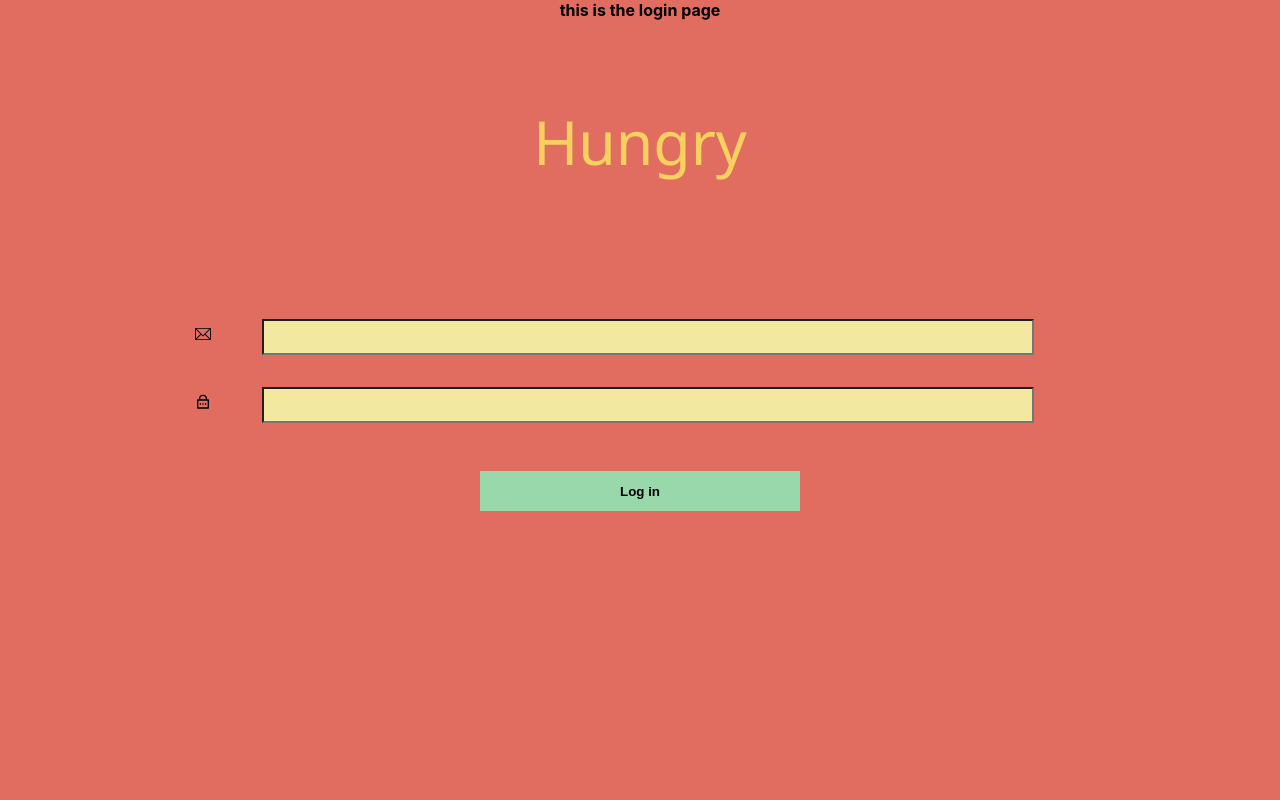
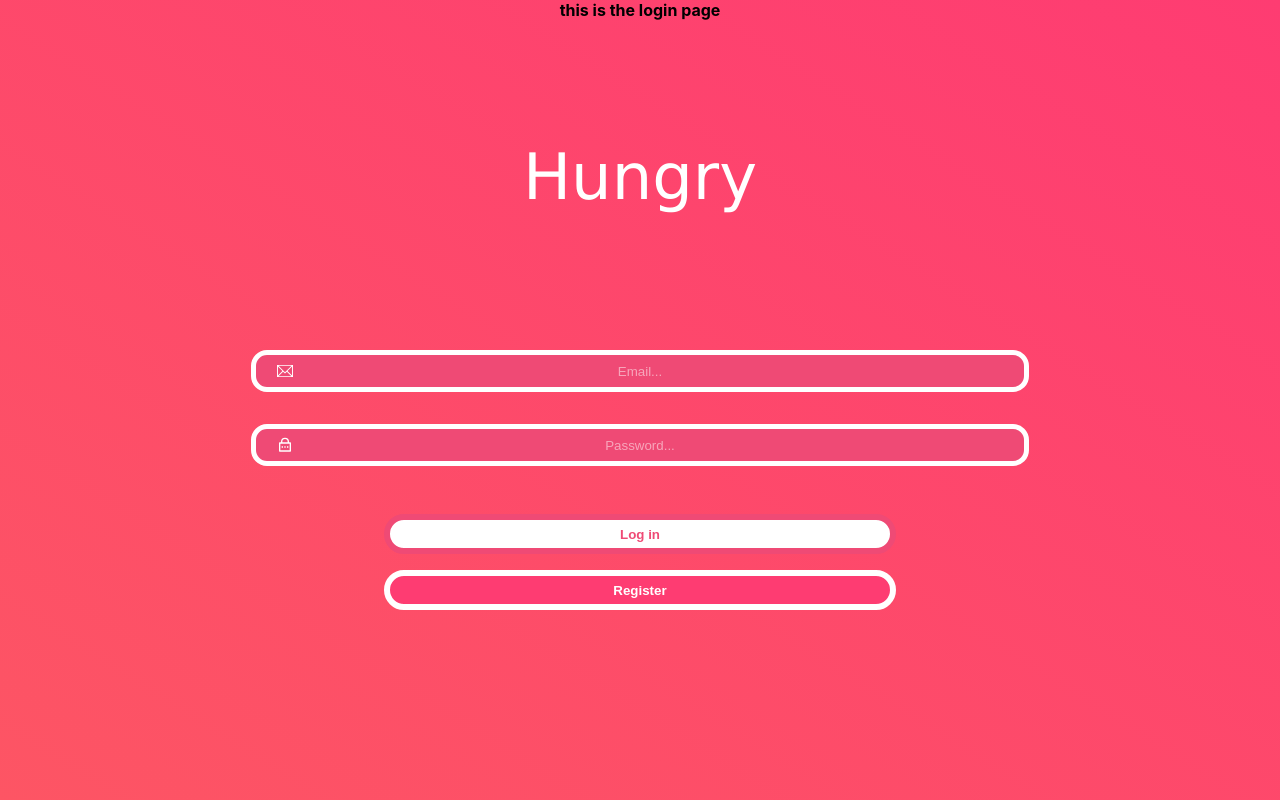
Before and after one commit to tornikej98/Hungry, a React (Create React App) app in the folder client/: page /logout in a window 1280 px wide. Built offline with nearby package versions, Linux system fonts and the light colour scheme.

Commit message:
added some more css for login page, problem with pulling up recipes unique to user

```diff
--- a/client/src/App.js
+++ b/client/src/App.js
@@ -28,24 +28,24 @@ function App() {
           <Routes>
             <Route
               path='/'
-              element={{ user } ? <MainPage /> : <Navigate to='/login' />}
+              element={user ? <MainPage /> : <Navigate to='/login' />}
             />
             <Route
               path='/login'
-              element={!{ user } ? <Login /> : <Navigate to='/' />}
+              element={<Login />}
             />
             <Route
               path='/register'
-              element={!{ user } ? <Register /> : <Navigate to='/login' />}
+              element={<Register />}
             />
             <Route
               path='/logout'
-              element={{ user } ? <Login /> : <Navigate to='/login' />}
+              element={<Login />}
             />
 
             <Route
               path='/likedRecipes'
-              element={{ user } ? <LikedRecipes /> : <Navigate to='/login' />}
+              element={user ? <LikedRecipes /> : <Navigate to='/login' />}
             />
           </Routes>
 
--- a/client/src/hooks/Register.js
+++ b/client/src/hooks/Register.js
@@ -10,8 +10,8 @@ export const RegisterUser = () => {
         setLoading(true)
         setError(null)
 
-        const response = await fetch('/user/register', {
-            method: "POST",
+        const response = await fetch('http://127.0.0.1:5000/user/register', {
+            method: 'POST',
             headers: { 'Content-Type': 'application/json' },
             body: JSON.stringify({ email, password })
         })
--- a/client/src/pages/LikedRecipes.js
+++ b/client/src/pages/LikedRecipes.js
@@ -32,6 +32,7 @@ function LikedRecipes() {
             }
         }
         fetchLikedRecipes()
+        console.log(user.accessToken)
     }, [])
 
 
@@ -54,7 +55,7 @@ function LikedRecipes() {
 
                 {recipes && recipes.map((recipe) => (
 
-                    <div key={recipe.id} className='recipe'>
+                    <div key={recipe._id} className='recipe'>
                         <div className='recipe-image'>
                             <img src={recipe.image} />
                         </div>
--- a/client/src/pages/Login.js
+++ b/client/src/pages/Login.js
@@ -4,6 +4,7 @@ import { RiLockPasswordLine } from 'react-icons/ri'
 
 import { useState } from "react";
 import { LoginUser } from "../hooks/Login";
+import { IconContext } from "react-icons";
 import { useAuthCtx } from '../hooks/useAuthCtx';
 import { Link } from 'react-router-dom';
 
@@ -31,25 +32,35 @@ const Login = () => {
         <div className="login-page">
             <h4>this is the login page</h4>
             <h1 className="title">Hungry</h1>
+
             <form className="login" onSubmit={handleSubmit}>
 
 
                 <div className='input-field'>
-                    <TfiEmail />
-                    <input type="email" onChange={(e) => setEmail(e.target.value)} value={email}
+                    <IconContext.Provider value={{ color: 'white' }}>
+                        <TfiEmail className='login-icon' />
+                    </IconContext.Provider>
+                    <input type="email" placeholder='Email...' onChange={(e) => setEmail(e.target.value)} value={email}
                     />
                 </div>
 
                 <div className='input-field'>
-                    <RiLockPasswordLine />
-                    <input type="password" onChange={(e) => setpassword(e.target.value)} value={password}
+                    <IconContext.Provider value={{ color: 'white' }}>
+                        <RiLockPasswordLine className='login-icon' />
+                    </IconContext.Provider>
+                    <input type="password" placeholder='Password...' onChange={(e) => setpassword(e.target.value)} value={password}
                     />
                 </div>
 
 
-                <div className='btn'>
+                <div className='log-btn'>
                     <Link to='/'>
                         <button disabled={loading}>Log in</button>
+                    </Link>
+                </div>
+                <div className='reg-btn'>
+                    <Link to='/register'>
+                        <button disabled={loading}>Register</button>
                     </Link>
                 </div>
 
--- a/client/src/pages/Register.js
+++ b/client/src/pages/Register.js
@@ -1,6 +1,10 @@
+
+import { TfiEmail } from 'react-icons/tfi'
+import { RiLockPasswordLine } from 'react-icons/ri'
 import { useState } from "react";
 import { RegisterUser } from "../hooks/Register";
-
+import { Link } from 'react-router-dom';
+import('./register.css')
 
 const Register = () => {
     const [email, setEmail] = useState('')
@@ -16,20 +20,33 @@ const Register = () => {
     return (
 
         <div className="register-page">
-            <h1>this is register page</h1>
+            <h4>this is register page</h4>
+            <h1 className="title">Hungry</h1>
+
             <form className="register-form" onSubmit={handleSubmit}>
                 <h1>Register</h1>
 
-                <label>Email:</label>
+                <div className="register-input">
+                    <TfiEmail />
                     <input type="email" onChange={(e) => setEmail(e.target.value)} value={email}
                     />
+                </div>
 
-                <label>Password:</label>
+                <div className="register-input">
+                    <RiLockPasswordLine />
                     <input type="password" onChange={(e) => setpassword(e.target.value)} value={password}
                     />
+                </div>
 
+                <div className='register-btn'>
                     <button disabled={loading}>Register Account</button>
                     {error && <div className="error">{error}</div>}
+                    <Link to='/login'>
+                        <button disabled={loading}>Log in</button>
+                    </Link>
+
+                </div>
+
             </form>
         </div>
     )
--- a/client/src/pages/login.css
+++ b/client/src/pages/login.css
@@ -1,15 +1,18 @@
 .login-page {
-    background-color: rgb(225, 109, 96);
+    /* background-color: rgb(253, 85, 100); */
+    background-image: linear-gradient(to top right, rgb(253, 85, 100), rgb(254, 60, 114));
     height: 100vh;
 }
 
 
 
 .title {
-    font-family: 'Segoe UI', Tahoma, Geneva, Verdana, sans-serif;
-    font-size: 3.8em;
-    padding-top: 10vh;
-    color: rgb(247, 208, 96);
+    /* font-family: Cambria, Cochin, Georgia, Times, 'Times New Roman', serif; */
+    /* font-family: 'Segoe UI', Tahoma, Geneva, Verdana, sans-serif; */
+    font-family: Verdana, Geneva, Tahoma, sans-serif;
+    font-size: 4rem;
+    padding-top: 15vh;
+    color: rgb(255, 255, 255);
     font-weight: 400;
 }
 
@@ -23,30 +26,73 @@
 
 
 .input-field {
+    display: flex;
+    align-items: center;
     padding-right: 4vw;
+    padding-top: 4vh;
 
 }
 
 .input-field input {
-    display: inline-flex;
     height: 4vh;
-    margin-top: 4vh;
     margin-left: 4vw;
-    background-color: rgb(243, 232, 159);
+    border-radius: 1rem;
+    border-color: white;
+    border-style: solid;
+    border-width: 0.4vw;
+    background-color: rgb(239, 74, 117);
     width: 60vw;
+    outline: none;
+    color: white;
+    text-align: center;
 
 }
 
-.btn {
-    padding-top: 6vh;
+.input-field input::placeholder {
+    color: white;
+    opacity: 0.5;
+}
 
 
+.log-btn {
+    display: flex;
+    flex-direction: column;
+    padding-top: 6vh;
 }
 
-.btn button {
+.log-btn button {
     font-weight: 600;
     height: 5vh;
-    width: 25vw;
-    background-color: rgb(152, 216, 170);
-    border-style: none;
+    width: 40vw;
+    background-color: rgb(255, 255, 255);
+    border-style: solid;
+    border-width: 0.5vw;
+    color: rgb(239, 74, 117);
+    border-color: rgb(239, 74, 117);
+    border-radius: 2rem;
 }
+
+.reg-btn {
+    display: flex;
+    flex-direction: column;
+    padding-top: 2vh;
+}
+
+.reg-btn button {
+    font-weight: 600;
+    height: 5vh;
+    width: 40vw;
+    background-color: rgb(254, 60, 114);
+    border-style: solid;
+    border-width: 0.5vw;
+    color: white;
+    border-color: white;
+    border-radius: 2rem;
+}
+
+
+.login-icon {
+    position: absolute;
+    margin-left: 6vw;
+
+}
--- /dev/null
+++ b/client/src/pages/register.css
@@ -0,0 +1,34 @@
+.register-page {
+    background-color: rgb(255, 255, 255);
+    height: 100vh;
+}
+
+.register-form {
+
+    padding-right: 4vw;
+}
+
+.register-input input {
+    display: inline-flex;
+    height: 4vh;
+    margin-top: 4vh;
+    margin-left: 4vw;
+    background-color: rgb(243, 232, 159);
+    width: 60vw;
+
+}
+
+
+.register-btn {
+    padding-top: 6vh;
+
+
+}
+
+.register-btn button {
+    font-weight: 600;
+    height: 5vh;
+    width: 25vw;
+    background-color: rgb(152, 216, 170);
+    border-style: none;
+}
```
Also changed, not shown: client/src/pages/MainPage.js (+43 -31 lines), 1 other file (tests, documents, lock files or other folders). Lines whose indentation alone changed are shown as unchanged.
